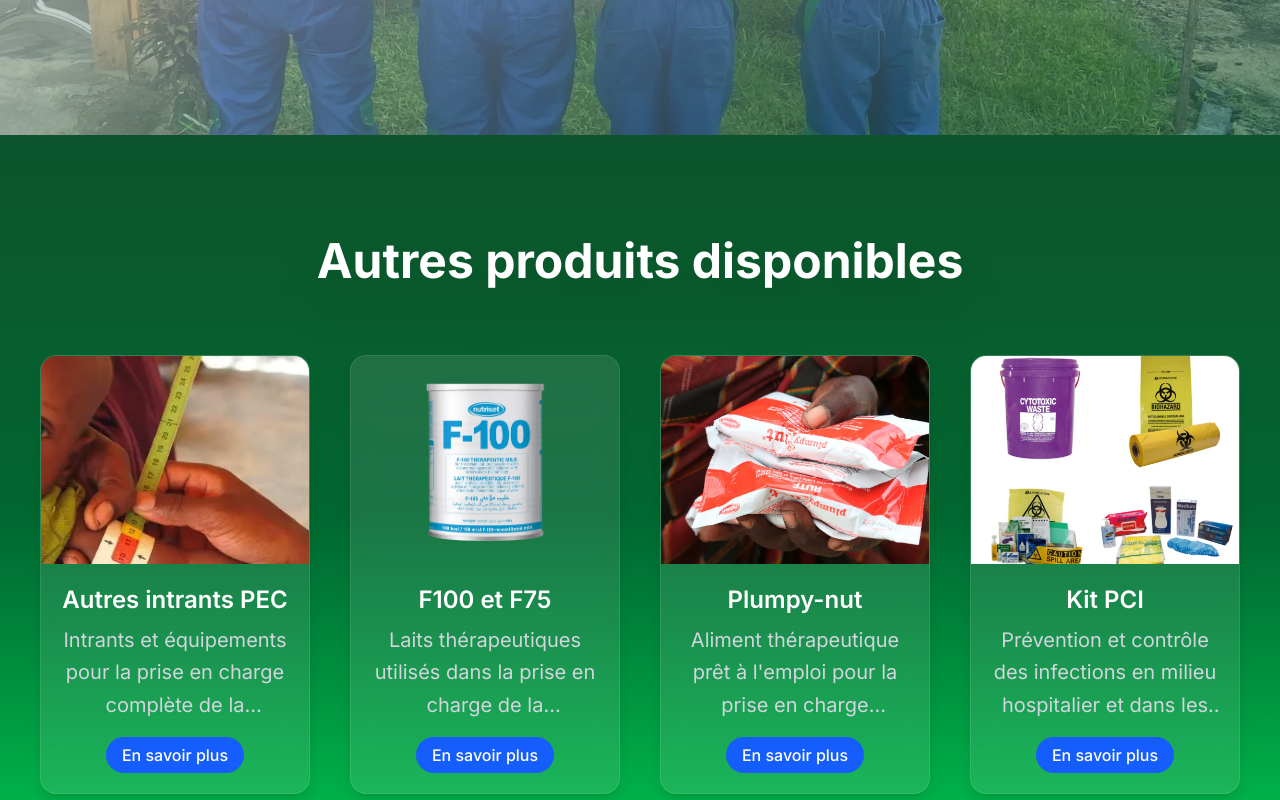
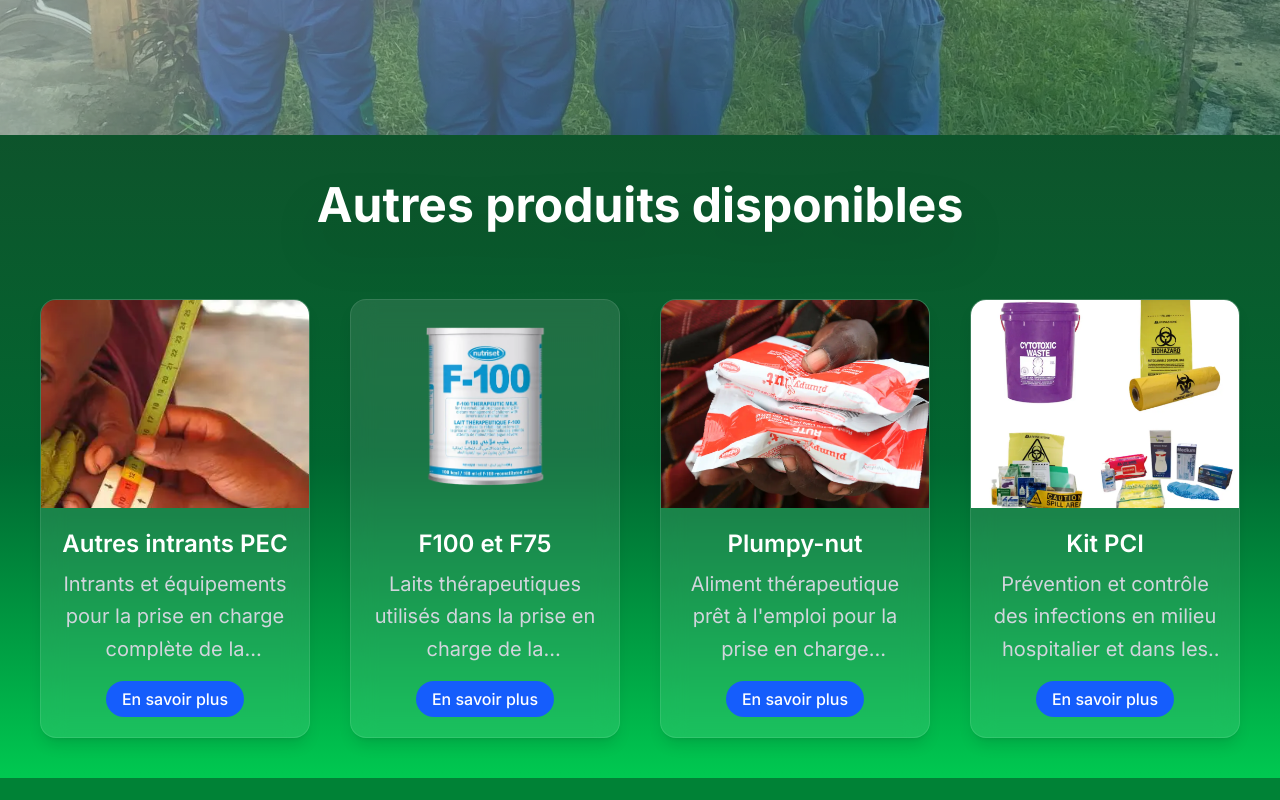
Before and after one commit to RolandAmini/Olidor.Sarl, a Next.js app: page / in a window 1280 px wide. Shown: the part 2940-3740 px from the top of the page. Built offline with nearby package versions, Linux system fonts and the light colour scheme.

Commit message:
update 3

```diff
--- a/components/Global.tsx
+++ b/components/Global.tsx
@@ -111,7 +111,7 @@
       </section>
 
       {/* ========================= SECTION 2 : AUTRES PRODUITS ========================== */}
-      <section className="py-20 mb-16 flex flex-col items-center justify-center bg-gradient-to-b from-green-900 via-green-800 to-green-500 px-6 py-24">
+<section className="flex flex-col items-center justify-center bg-gradient-to-b from-green-900 via-green-800 to-green-500 px-6 py-10">
         <div className="max-w-3xl mx-auto text-center space-y-6 mb-16">
           <h2 className="text-2xl sm:text-3xl md:text-4xl mb-0 lg:text-5xl font-bold text-white drop-shadow-2xl leading-snug sm:leading-tight">
             Autres produits disponibles
```
